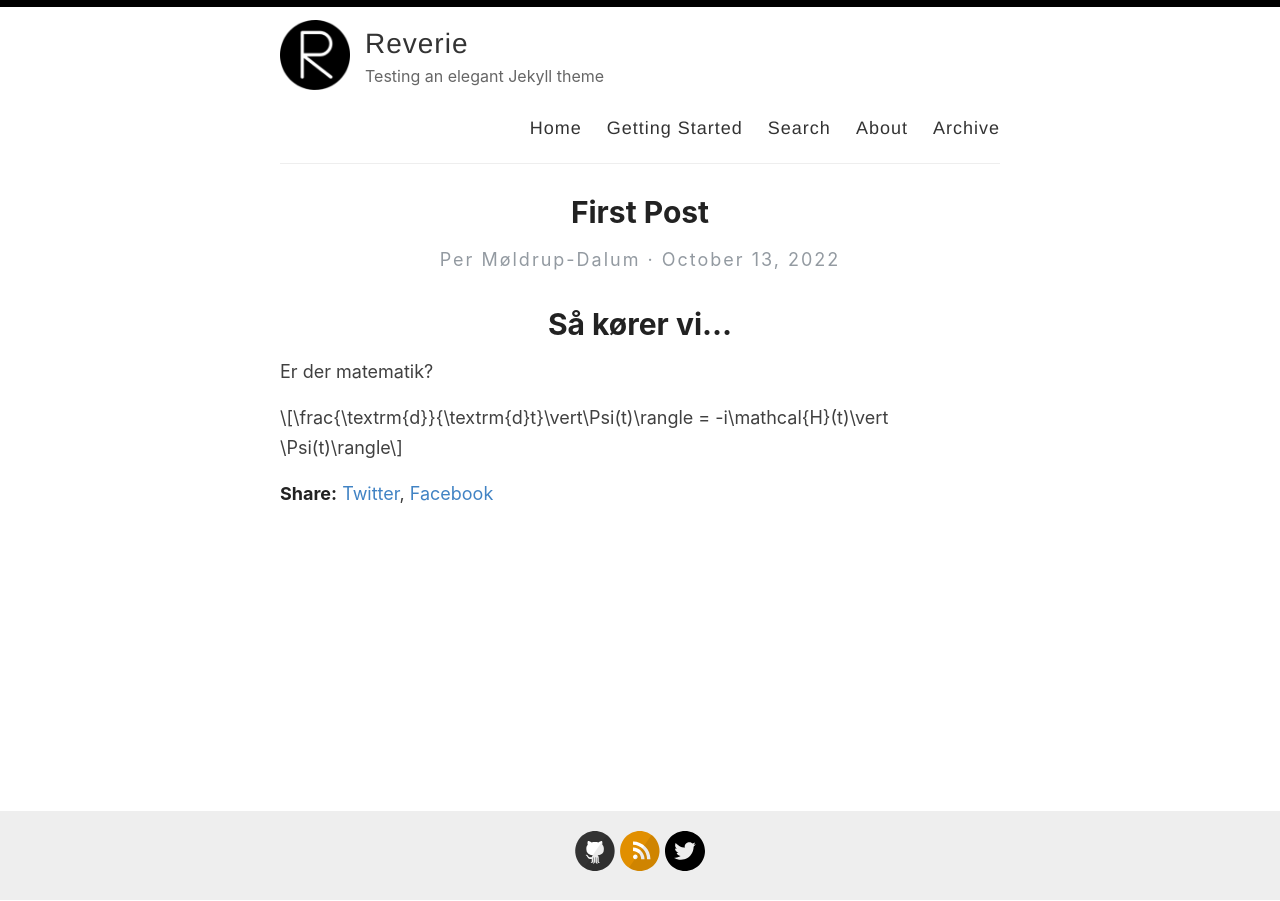
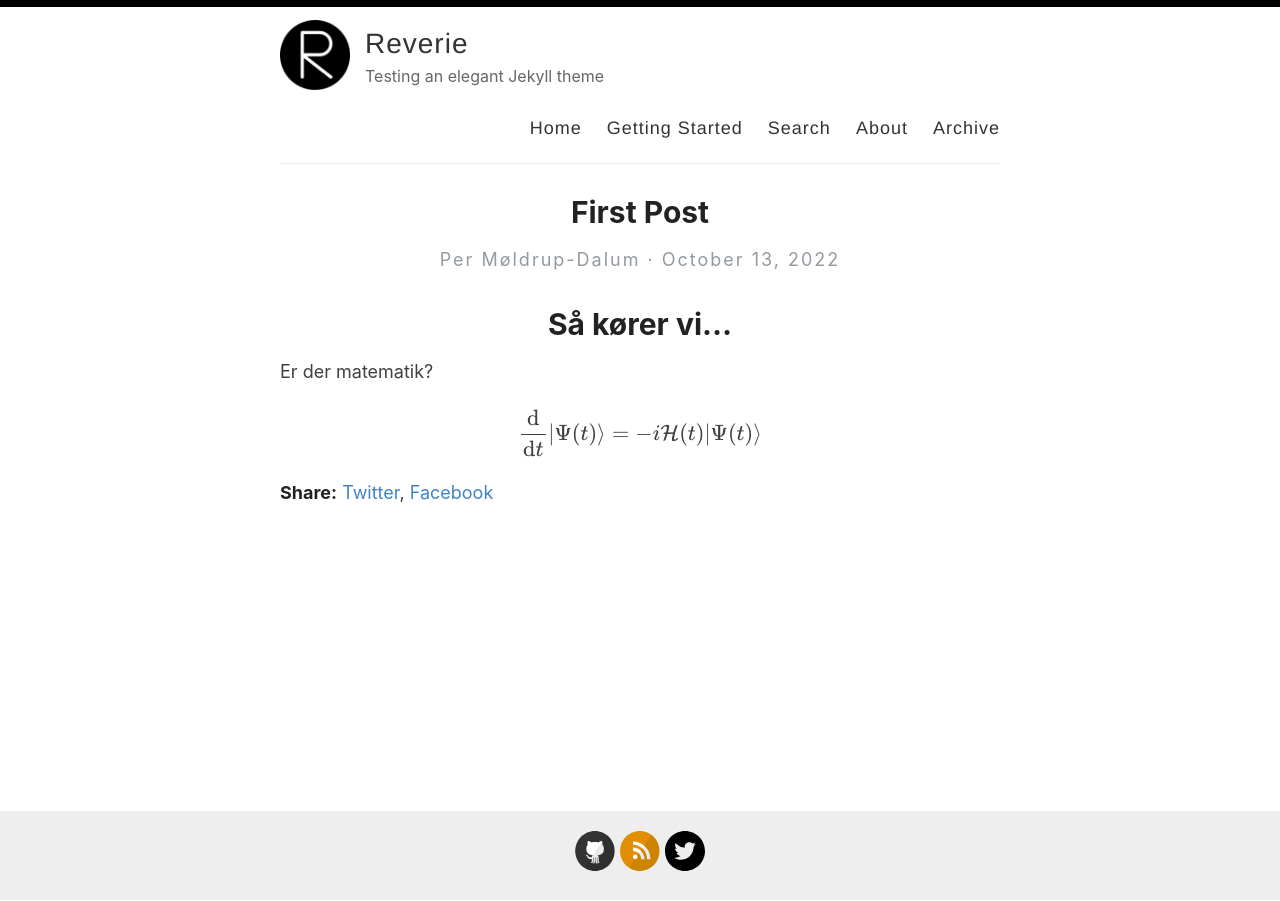
Before and after one commit to perdalum/reverie-test, a Jekyll site: the page built from _posts/2022-10-13-first-post.md, in a window 1280 px wide. Built offline with Jekyll 4.4.1, drawn with Linux system fonts in a browser that asks for light colours; our own code applies the rules of GitHub Pages for plain Markdown files; part of the change alters nothing that is shown.

```diff
--- a/_layouts/default.html
+++ b/_layouts/default.html
@@ -11,6 +11,15 @@
 
     <meta name="theme-color" content="#000000">
     <link rel="icon" type="image/png" sizes="32x32" href="{{ site.baseurl }}/images/favicon-32x32.png">
+    <script type="text/javascript" id="MathJax-script" async src="https://cdn.jsdelivr.net/npm/mathjax@3/es5/tex-mml-chtml.js"></script>
+    <script>
+      MathJax = {
+        tex: {
+          inlineMath: [['$', '$']]
+        }
+      };
+    </script>
+
     {% include analytics_head.html %}
   </head>
 
```
